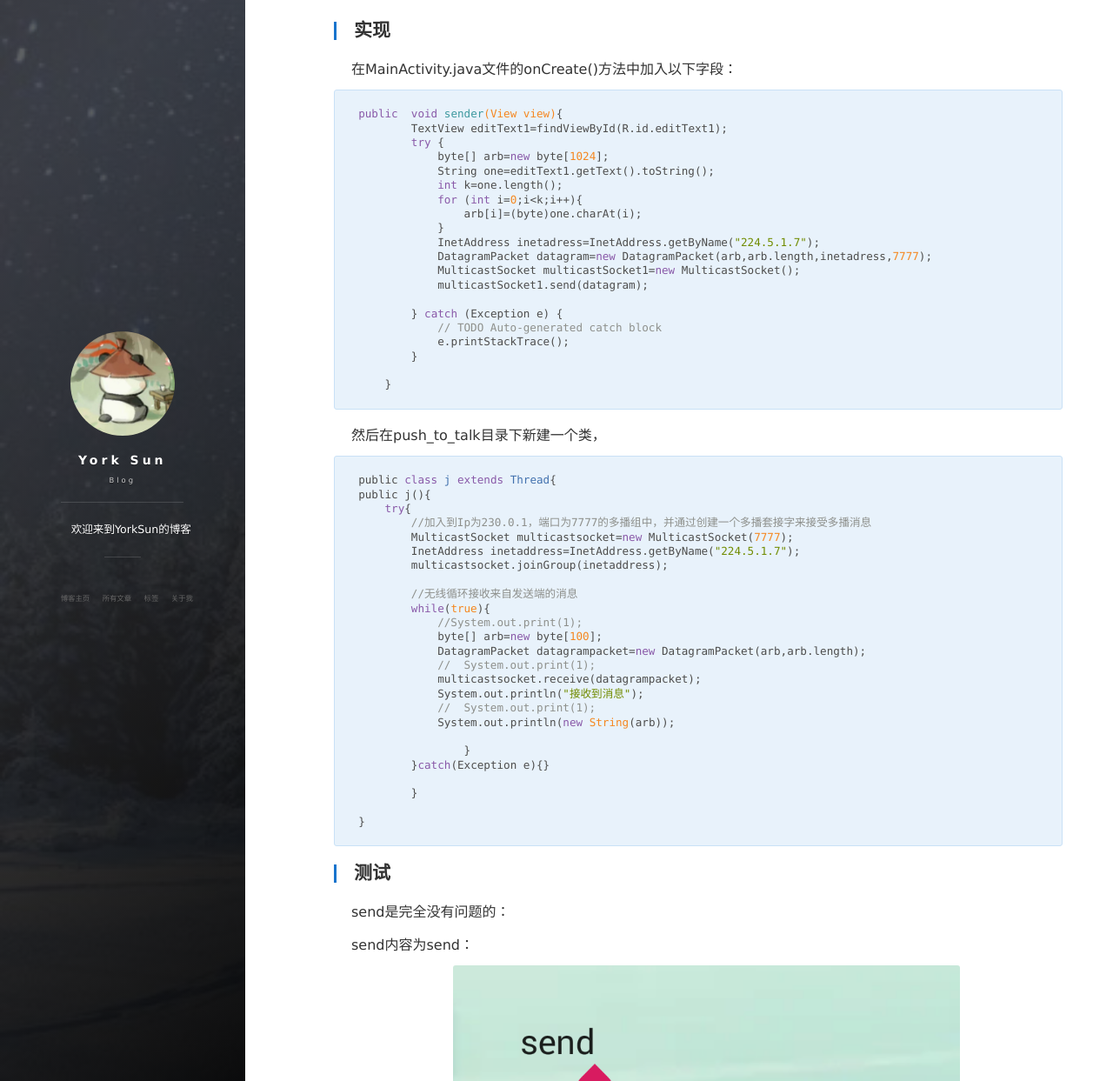
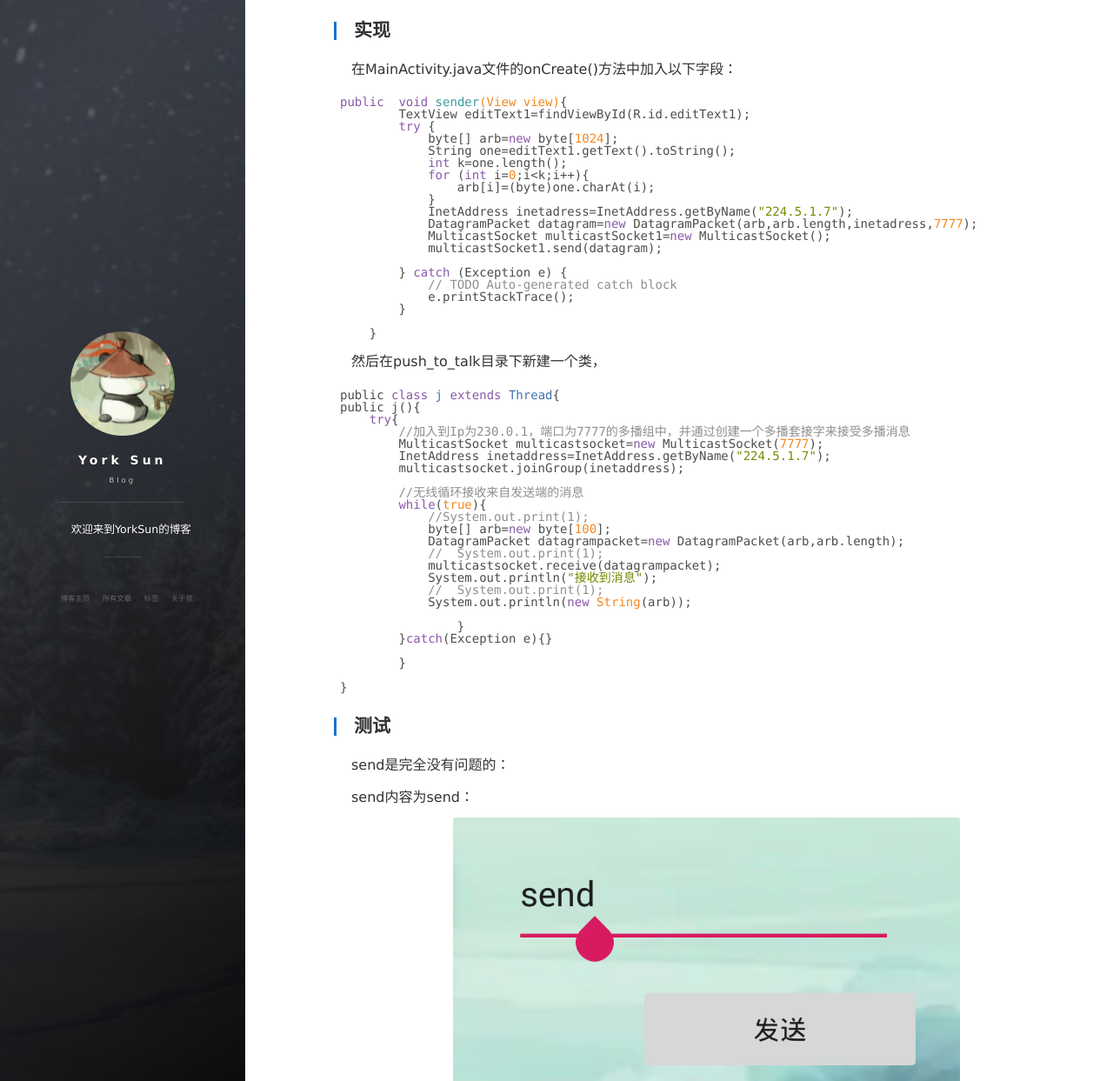
Before and after one commit to YorkSunSdu/YorkSunSdu.github.io, a Jekyll site: the page built from _posts/2022-04-02-push_to_talk.md, in a window 1280 px wide and 1400 px high, scrolled down 2148 px. Shown: the part 157-1400 px from the top of the window at 87% size. Built offline with Jekyll 4.4.1, drawn with Linux system fonts in a browser that asks for light colours; nearby versions of some CDN libraries; comment, search, counter and statistics services are not loaded.

Commit message:
change code block css

```diff
--- a/css/main.css
+++ b/css/main.css
@@ -187,7 +187,7 @@ ol {
 ul {
   list-style-type: disc; }
 
-/* code {
+code {
   color: #000000;
   padding: .1em .4em;
   background: #e8f2fb;
@@ -196,9 +196,9 @@ ul {
   font-family: Consolas, Menlo, Monaco, Lucida Console, Liberation Mono, DejaVu Sans Mono, Bitstream Vera Sans Mono, Courier New, monospace, serif;
   font-size: 1.0em;
   vertical-align: bottom;
-  word-wrap: break-word; } */
+  word-wrap: break-word; }
 
-pre {
+/* pre {
   margin-bottom: 1.3em;
   padding: 1em 2.5%;
   background: #e8f2fb;
@@ -208,7 +208,7 @@ pre {
   font-size: .9em;
   font-weight: normal;
   line-height: 1.3em;
-  overflow: scroll; }
+  overflow: scroll; } */
 pre code {
   padding: 0;
   background: none;
```
Also changed, not shown: _posts/2023-03-29-C++笔记.md (+6 -0 lines).
